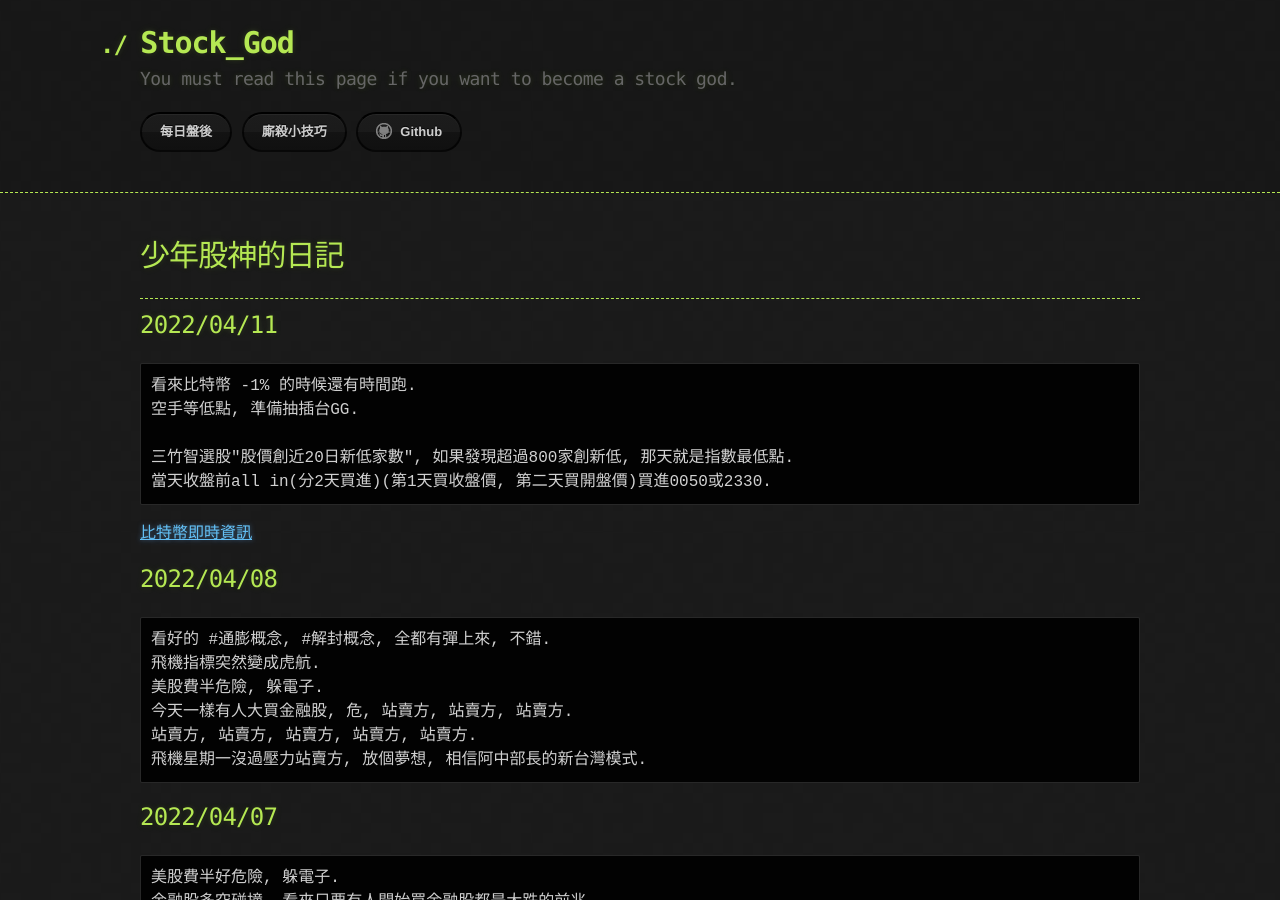
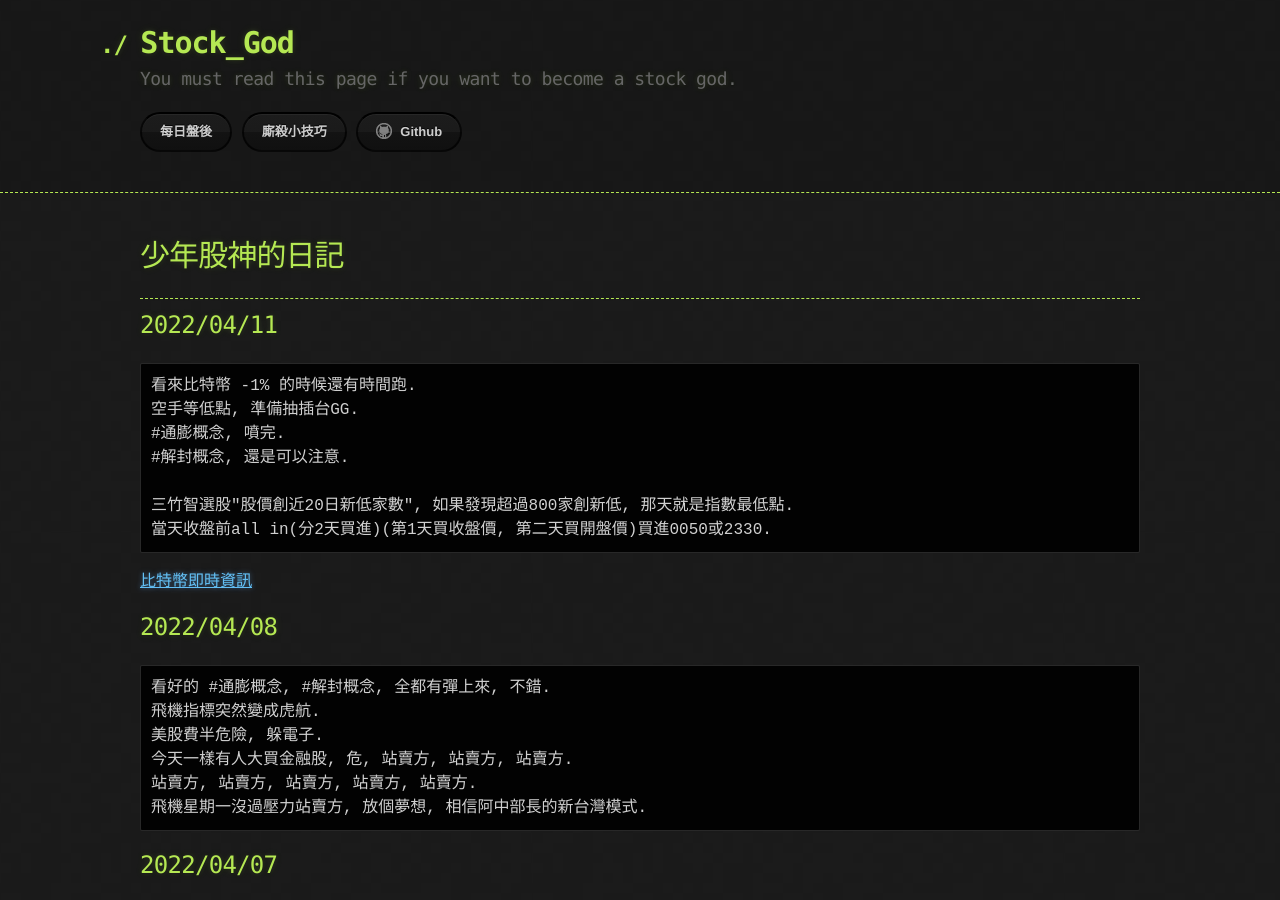
Before and after one commit to lepg5487/Stock_God, a Jekyll site: the page built from index.md, in a window 1280 px wide and 900 px high. Built offline with Jekyll 4.4.1, drawn with Linux system fonts in a browser that asks for light colours; our own code applies the rules of GitHub Pages for plain Markdown files.

Commit message:
Update index.md

````diff
--- a/index.md
+++ b/index.md
@@ -10,6 +10,8 @@ layout: testlayouts
 ```
 看來比特幣 -1% 的時候還有時間跑.
 空手等低點, 準備抽插台GG.
+#通膨概念, 噴完.
+#解封概念, 還是可以注意.
 
 三竹智選股"股價創近20日新低家數", 如果發現超過800家創新低, 那天就是指數最低點.
 當天收盤前all in(分2天買進)(第1天買收盤價, 第二天買開盤價)買進0050或2330.
````
